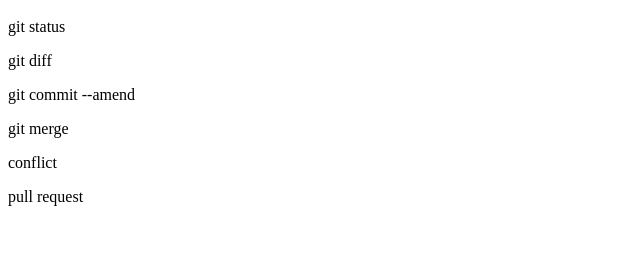
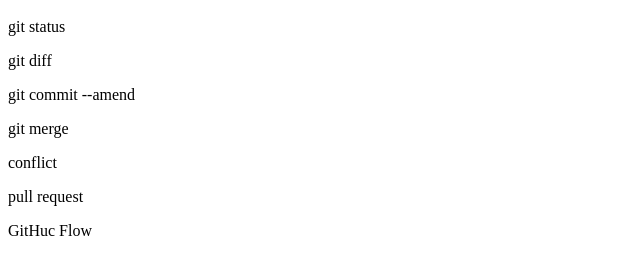
Before and after one commit to ikebuchi06/git_tutorial, a plain HTML site: page index.html in a window 1280 px wide. Shown: the part 57-332 px from the top of the page, without its empty margins (0-640 px from the left). Drawn offline with Linux system fonts and the light colour scheme.

Commit message:
GitHub Flowを追記

```diff
--- a/index.html
+++ b/index.html
@@ -5,3 +5,4 @@
 <p>git merge</p>
 <p>conflict</p>
 <p>pull request</p>
+<p>GitHuc Flow</p>
```
